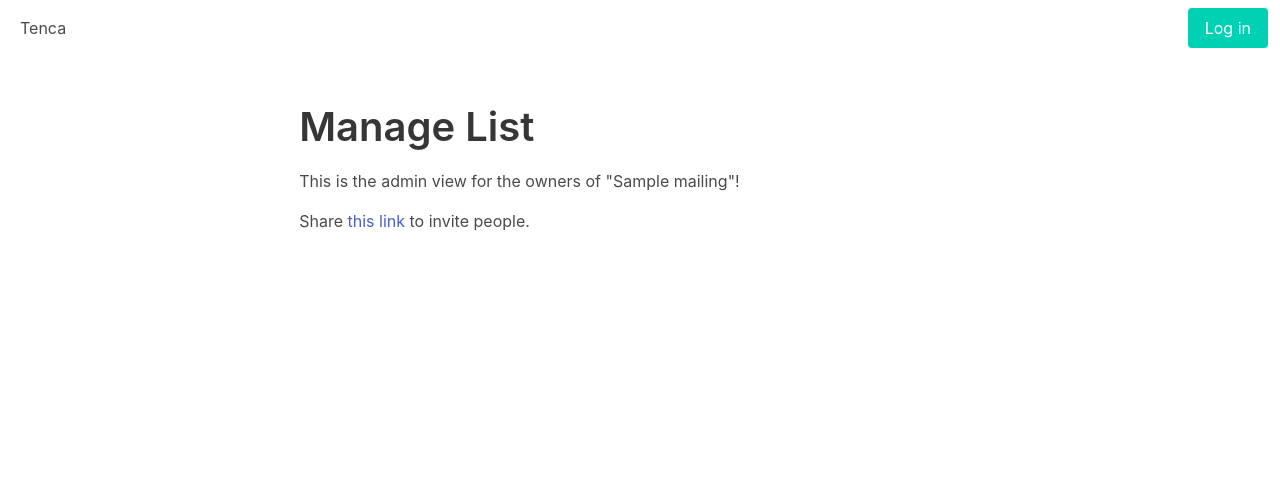
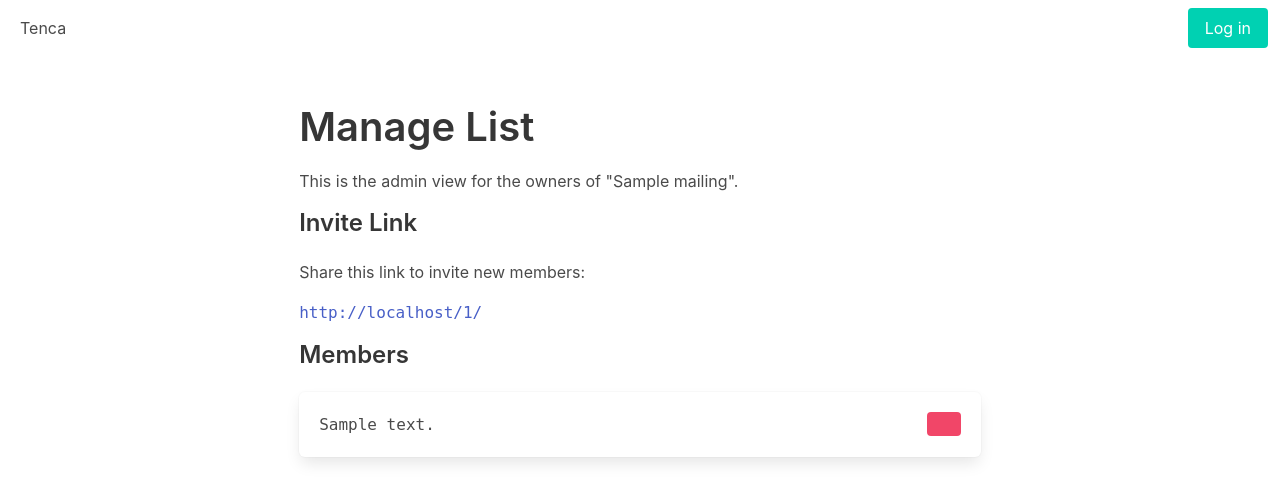
Before and after one commit to tzwenn/tenca-webui, a Flask app: template tenca_webui/templates/manage_list.html in a window 1280 px wide. Shown: the top 502 px of the page. Run offline with Flask 2, Linux system fonts and the light colour scheme; the template is opened without the code that fills it: most values are stand-ins (such as "Sample title", 1, 10 or a date in 2020); some libraries are stand-ins or nearby versions.

Commit message:
Start management dashboard

```diff
--- a/tenca_webui/__init__.py
+++ b/tenca_webui/__init__.py
@@ -56,15 +56,6 @@ def create_app(test_config=None):
 	from . import action
 	app.register_blueprint(action.bp)
 
-	@app.route('/manage/<list_id>/')
-	@oidc.require_login
-	def manage_list(list_id):
-		mailing_list = conn.get_list(escape(list_id))
-		if mailing_list is None or not mailing_list.is_owner(oidc.user_getfield('email')):
-			abort(404)
-
-		return render_template('manage_list.html', mailing_list=mailing_list)
-
 	# Atm, I don't know how to plug oidc into a Blueprint.
 	# Hence, this ugly hack here. Sorry.
 	@app.route('/dashboard/', methods=('GET', 'POST'))
@@ -72,6 +63,12 @@ def create_app(test_config=None):
 	def dashboard():
 		from . import dashboard
 		return dashboard.index()
+
+	@app.route('/manage/<list_id>/')
+	@oidc.require_login
+	def manage_list(list_id):
+		from . import manage_list
+		return manage_list.index(list_id)
 
 	@app.route('/logout/')
 	def logout():
--- a/tenca_webui/templates/dashboard.html
+++ b/tenca_webui/templates/dashboard.html
@@ -47,8 +47,8 @@
 				</a>
 			</div>
 			{% if is_owner %}
-			<div class="column has-text-right">
-			<a class="tag is-black" href="{{ url_for('manage_list', list_id=list.list_id) }}">
+			<div class="column is-2 has-text-right">
+			<a class="tag is-black" title="Open Admin Page" href="{{ url_for('manage_list', list_id=list.list_id) }}">
 				Owner
 			</a>
 			</div>
--- a/tenca_webui/templates/manage_list.html
+++ b/tenca_webui/templates/manage_list.html
@@ -5,6 +5,34 @@
 {% endblock %}
 
 {% block content %}
-<p>This is the admin view for the owners of "{{ mailing_list.fqdn_listname }}"!</p>
-<p>Share <a href="{{ url_for('change_membership.index', hash_id=mailing_list.hash_id) }}">this link</a> to invite people.</p>
+<p>This is the admin view for the owners of "{{ mailing_list.fqdn_listname }}".</p>
+
+<h4 class="title is-4">Invite Link</h4>
+<p>Share this link to invite new members: </p>
+<p>
+	<a class="is-family-code wrappable-list-id" href="{{ url_for('change_membership.index', hash_id=mailing_list.hash_id) }}">{{ url_for('change_membership.index', hash_id=mailing_list.hash_id, _external=True) }}</a>
+</p>
+
+<h4 class="title is-4">Members</h4>
+
+{% for member in mailing_list.list.members %}
+<form>
+	<div class="box">
+		<div class="columns">
+			<div class="column">
+				<span class="is-family-code wrappable-list-id">{{ member.address }}</span>
+			</div>
+			<div class="column has-text-right">
+				<button class="button icon is-danger" type="submit">
+					<i class="fas fa-trash fa-xs"></i>
+				</button>
+			</div>
+		</div>
+	</div>
+</form>
+{% endfor %}
+
+
+
+
 {% endblock %}
```
Also changed, not shown: tenca_webui/dashboard.py (+3 -5 lines), tenca_webui/manage_list.py (added, +8 -0 lines).
